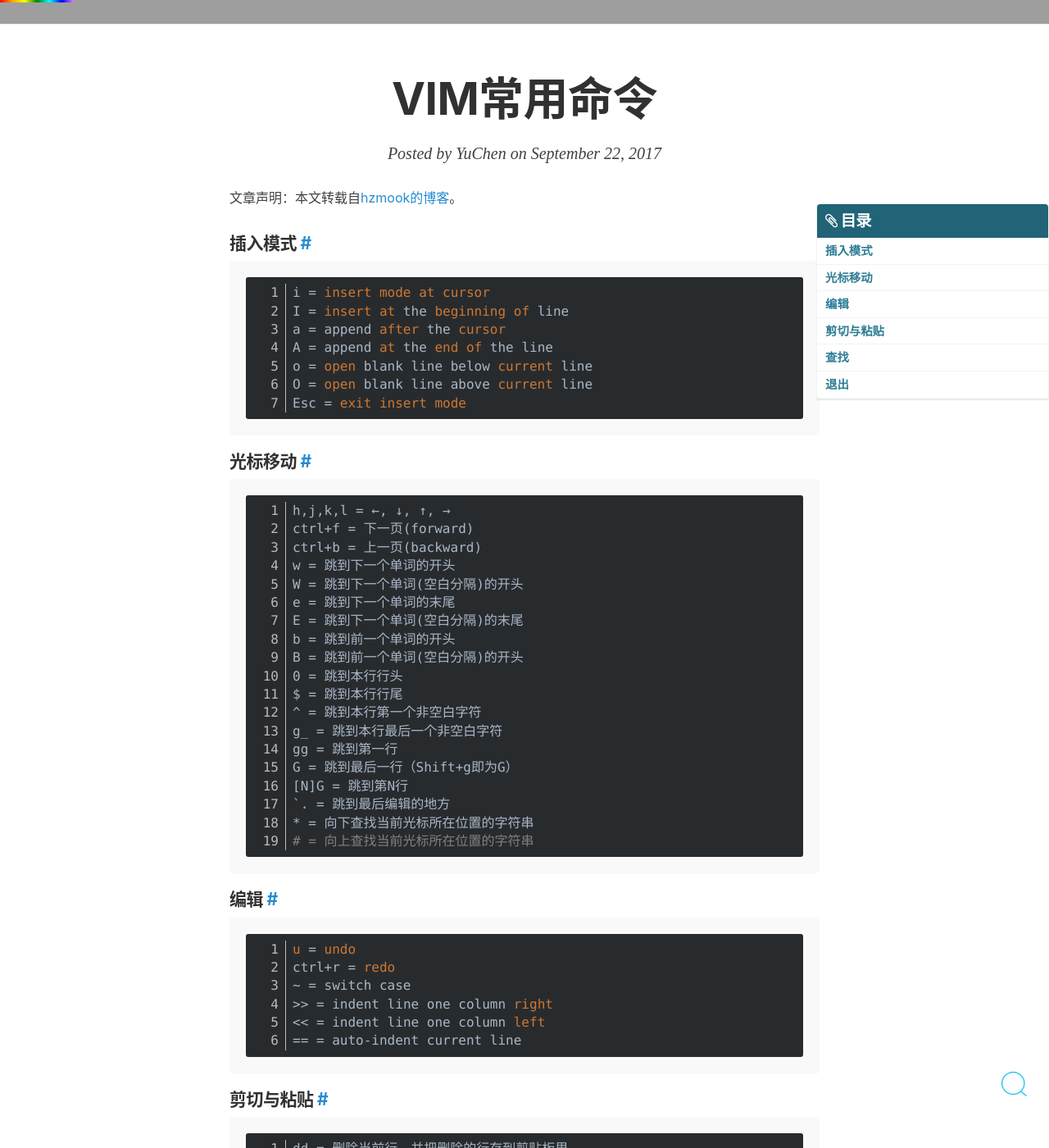
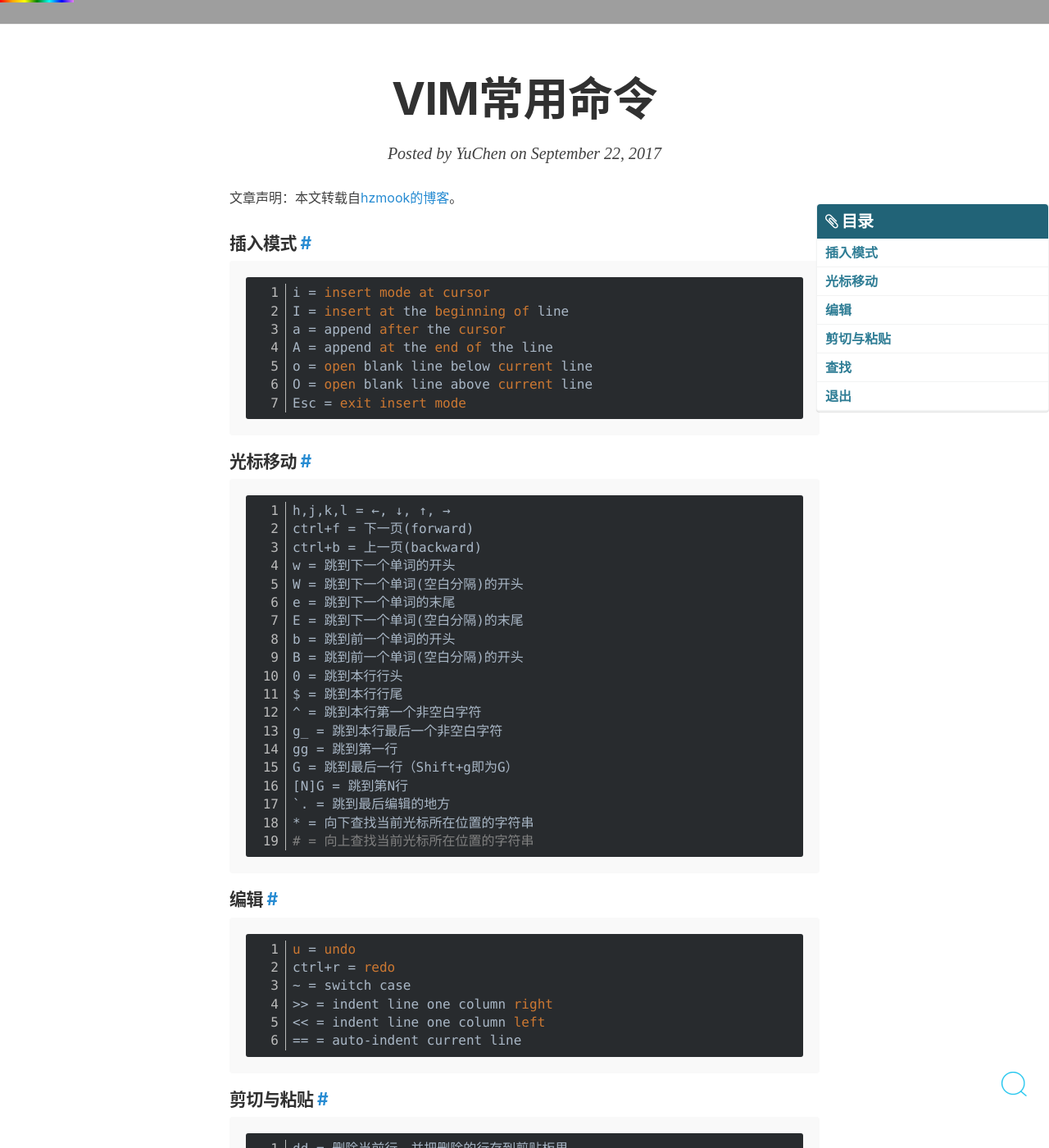
Before and after one commit to wzzju/wzzju.github.io, a Jekyll site: the page built from _posts/2017-09-22-vim-common-command.md, in a window 1280 px wide and 1400 px high, scrolled down 241 px. Shown: the whole window at 82% size. Built offline with Jekyll 4.4.1, drawn with Linux system fonts in a browser that asks for light colours; comment, search, counter and statistics services are not loaded; grey boxes are pictures that could not be loaded.

Commit message:
Change the font size of sidebar for Mobile.

```diff
--- a/public/css/lanyon.css
+++ b/public/css/lanyon.css
@@ -170,6 +170,11 @@
 @media (min-width: 30rem) {
   .sidebar {
     font-size: .75rem; /* 14px */
+  }
+}
+@media (max-width: 600px) {
+  .sidebar {
+    font-size: .625rem; /* 13px */
   }
 }
 
--- a/public/css/wz-blog.css
+++ b/public/css/wz-blog.css
@@ -267,7 +267,7 @@
 
 .toc .menu-title {
   color: #fff;
-  font-size: 1.2em;
+  font-size: 1.25em;
   font-weight: bold;
   background: #216377;
   border-top-left-radius: 4px;
@@ -290,7 +290,7 @@
   display: block;
   padding: 0.25rem 0.5rem;
   color: #2f7d95;
-  font-size: .9em;
+  font-size: 1em;
   font-weight: bold;
   line-height: 1.5;
   border-bottom: 1px solid #f2f3f3
@@ -309,19 +309,19 @@
 }
 
 .toc-menu li ul>li a {
-  font-size: .85em;
+  font-size: .875em;
   font-weight: normal
 }
 
 @media (max-width: 600px) {
   .toc .menu-title {
-    font-size: 1.1em;
+    font-size: 1.125em;
   }
   .toc-menu {
-    font-size: .85em
+    font-size: .875em
   }
   .toc-menu li ul>li a {
-    font-size: .8em;
+    font-size: .75em;
     font-weight: normal
   }
 }
```
